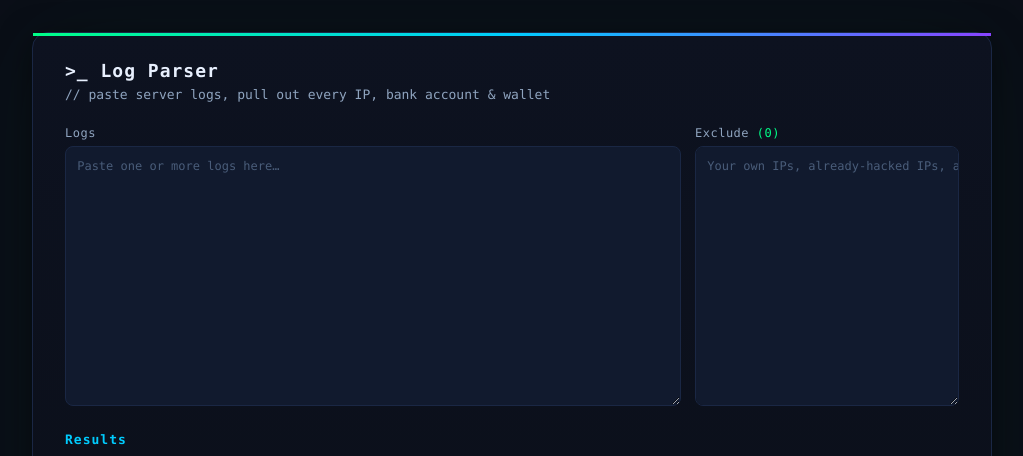
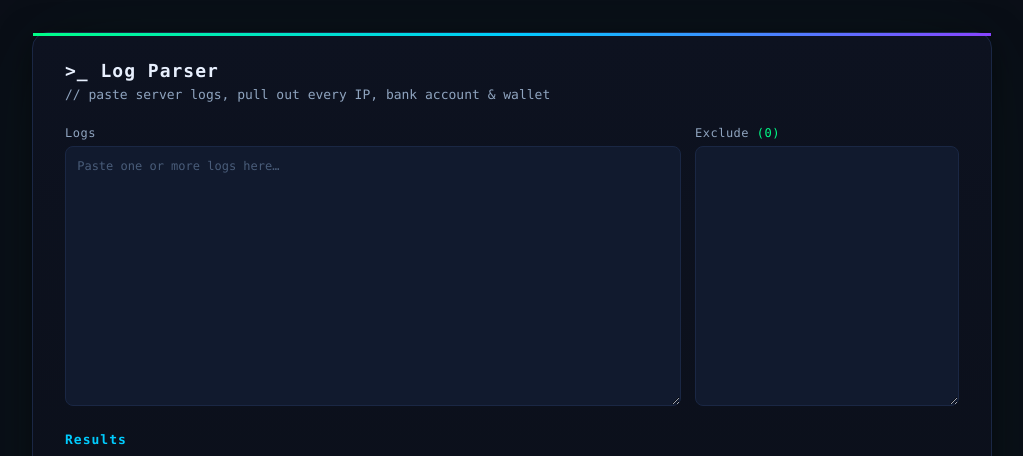
Before and after one commit to subrand0m/ZeroTracedTools, a plain HTML site: page ZT-Utilities.html in a window 1280 px wide. Shown: the top 456 px of the page, without its empty margins (128-1151 px from the left). Drawn offline with Linux system fonts and the light colour scheme.

Commit message:
Remove the Exclude box placeholder text
Co-Authored-By: Claude Opus 5.5 <noreply@anthropic.com>

```diff
--- a/ZT-Utilities.html
+++ b/ZT-Utilities.html
@@ -77,8 +77,7 @@
       </div>
       <div class="field">
         <label for="exclude-log">Exclude <span class="n" id="n-ex">(0)</span></label>
-        <textarea id="exclude-log" spellcheck="false" autocomplete="off"
-                  placeholder="Your own IPs, already-hacked IPs, accounts&hellip;"></textarea>
+        <textarea id="exclude-log" spellcheck="false" autocomplete="off"></textarea>
       </div>
     </div>
 
```
